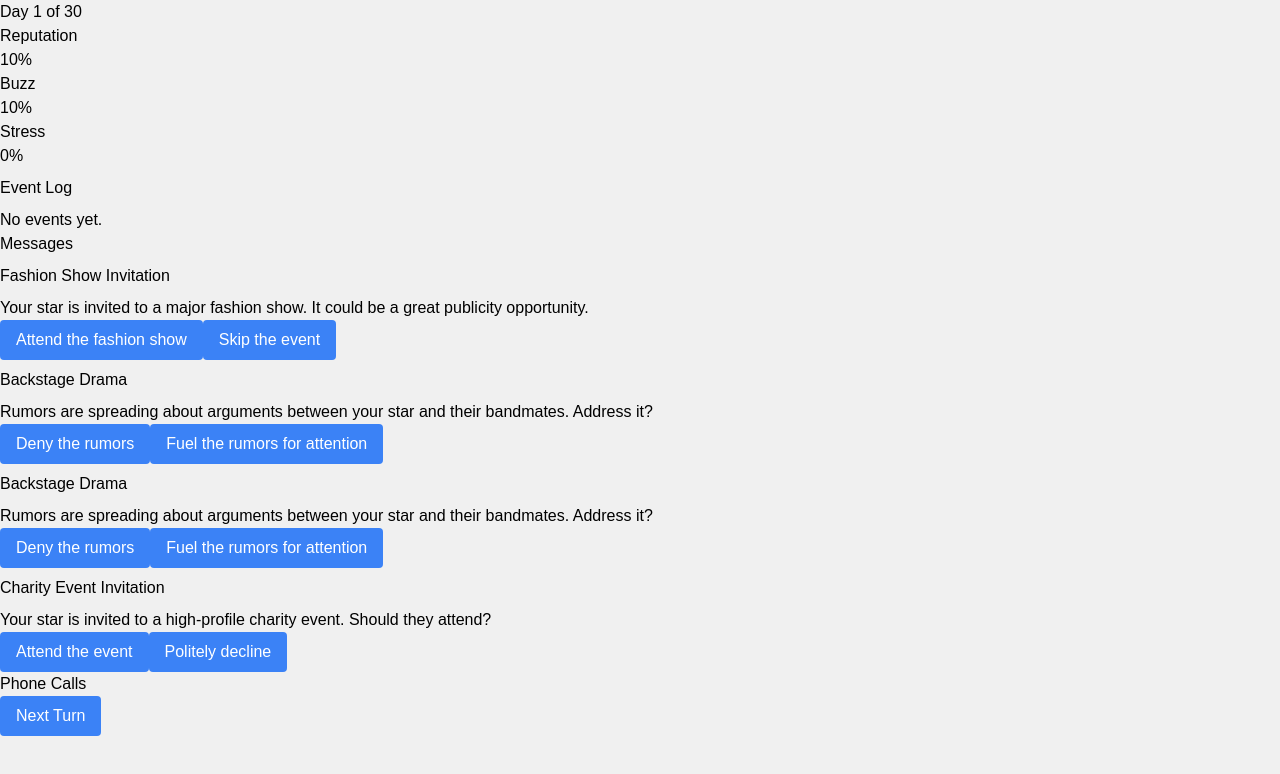
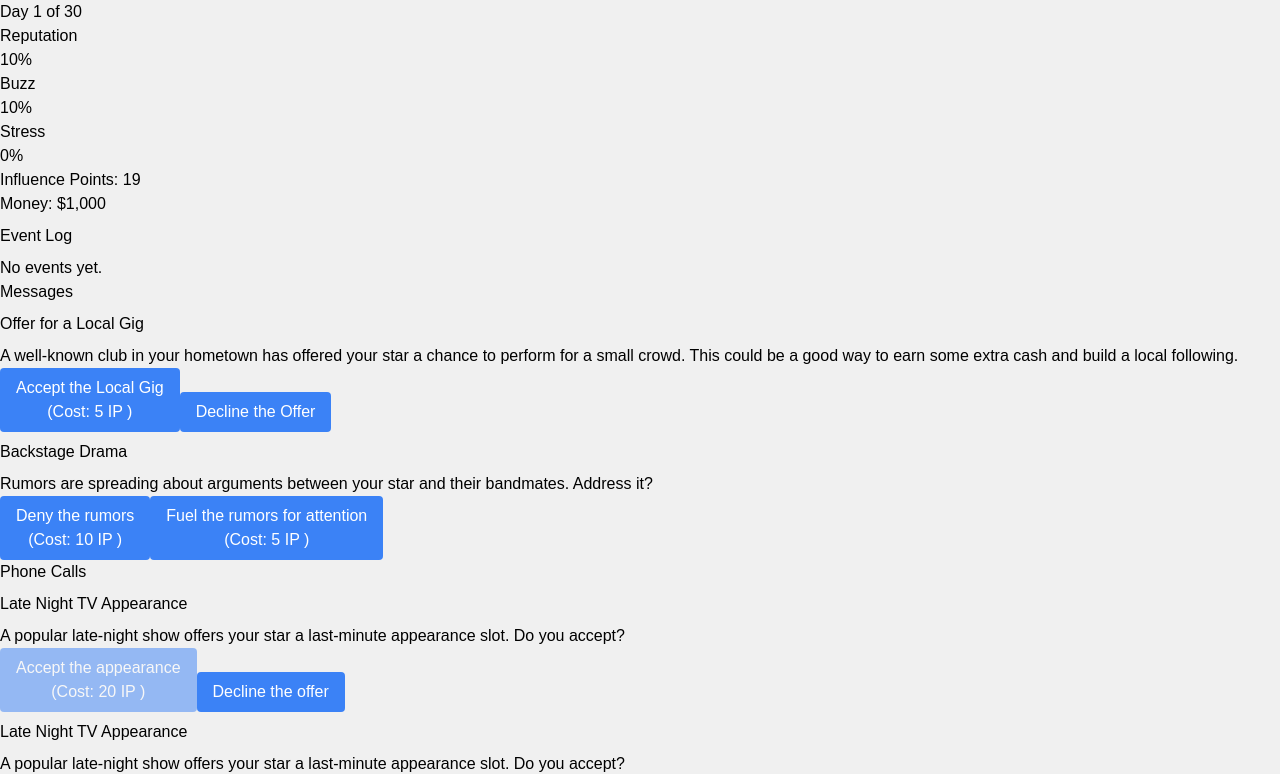
Before and after one commit to ashleyrevlett/github-gameoff-2024, a Vue app: page / in a window 1280 px wide. Shown: the top 774 px of the page. Built offline with nearby package versions, Linux system fonts and the light colour scheme.

Commit message:
Add resources and win condition

```diff
--- a/src/components/Message.vue
+++ b/src/components/Message.vue
@@ -8,8 +8,18 @@
         :key="choice.id"
         @click="handleChoice(choice.id)"
         class="btn m-1"
+        :disabled="choice.cost.ip > playerStore.influencePoints || choice.cost.money > playerStore.money"
       >
-        {{ choice.label }}
+        <span>{{ choice.label }}</span>
+        <div
+          v-if="choice.cost.ip > 0 || choice.cost.money > 0"
+          class="text-xs gap-3"
+        >
+          (Cost:
+          <span class="mr-1 inline-block" v-if="choice.cost.ip > 0">{{ choice.cost.ip }} IP</span>
+          <span class="ml-1 inline-block" v-if="choice.cost.money > 0">${{ choice.cost.money.toLocaleString() }}</span>
+          )
+        </div>
       </button>
     </div>
   </div>
@@ -17,7 +27,10 @@
 
 <script setup>
 import { useEventStore } from '../stores/eventStore';
+import { usePlayerStore } from '../stores/playerStore';
+
 const eventStore = useEventStore();
+const playerStore = usePlayerStore();
 
 const props = defineProps({
   event: Object,
@@ -27,5 +40,4 @@ function handleChoice(choiceId) {
   console.log('handleChoice', choiceId);
   eventStore.resolveEvent(props.event.id, choiceId);
 }
-
 </script>
--- a/src/components/Messages.vue
+++ b/src/components/Messages.vue
@@ -23,5 +23,5 @@ import { useEventStore } from '../stores/eventStore';
 
 const eventStore = useEventStore();
 const activeMessages = computed(() => eventStore.activeEvents.filter(e => e.type === 'message'));
-const activePhoneCalls = computed(() => eventStore.activeEvents.filter(e => e.type === 'phoneCall'));
+const activePhoneCalls = computed(() => eventStore.activeEvents.filter(e => e.type === 'phone_call'));
 </script>
--- a/src/components/Stats.vue
+++ b/src/components/Stats.vue
@@ -3,6 +3,10 @@
     <ProgressBar :percentage="playerStore.reputation" label="Reputation" />
     <ProgressBar :percentage="playerStore.popularity" label="Buzz" />
     <ProgressBar :percentage="playerStore.stress" label="Stress" />
+    <div class="flex justify-between mt-2">
+      <p class="text-sm">Influence Points: {{ playerStore.influencePoints }}</p>
+      <p class="text-sm">Money: ${{ playerStore.money.toLocaleString() }}</p>
+    </div>
   </div>
 </template>
 
--- a/src/events/events.json
+++ b/src/events/events.json
@@ -1,4 +1,109 @@
 [
+  {
+    "id": "local_gig",
+    "type": "message",
+    "title": "Offer for a Local Gig",
+    "description": "A well-known club in your hometown has offered your star a chance to perform for a small crowd. This could be a good way to earn some extra cash and build a local following.",
+    "expiresIn": 2,
+    "choices": [
+      {
+        "id": "accept_gig",
+        "label": "Accept the Local Gig",
+        "outcome": {
+          "money": 1000,
+          "popularity": 5,
+          "reputation": 2,
+          "stress": 3
+        },
+        "cost": {
+          "ip": 5,
+          "money": 0
+        }
+      },
+      {
+        "id": "decline_gig",
+        "label": "Decline the Offer",
+        "outcome": {
+          "reputation": -1,
+          "stress": -2
+        },
+        "cost": {
+          "ip": 0,
+          "money": 0
+        }
+      }
+    ]
+  },
+  {
+    "id": "festival_performance",
+    "type": "message",
+    "title": "Offer to Perform at a Music Festival",
+    "description": "A big regional music festival has invited your star to perform as an opening act. It’s a huge opportunity for exposure and money, but the demands are high.",
+    "expiresIn": 3,
+    "choices": [
+      {
+        "id": "book_festival",
+        "label": "Book the Festival Performance",
+        "outcome": {
+          "money": 5000,
+          "popularity": 15,
+          "reputation": 5,
+          "stress": 10
+        },
+        "cost": {
+          "ip": 15,
+          "money": 500
+        }
+      },
+      {
+        "id": "pass_on_festival",
+        "label": "Pass on the Festival",
+        "outcome": {
+          "reputation": -5,
+          "stress": -3
+        },
+        "cost": {
+          "ip": 0,
+          "money": 0
+        }
+      }
+    ]
+  },
+  {
+    "id": "tv_special",
+    "type": "phone_call",
+    "title": "Prime-Time TV Special",
+    "description": "A popular TV network is offering a paid prime-time slot for your star to perform live. This could be a massive payday, but also a high-stress opportunity that requires careful planning.",
+    "choices": [
+      {
+        "id": "book_tv_show",
+        "label": "Book the TV Special",
+        "outcome": {
+          "money": 7000,
+          "popularity": 20,
+          "reputation": 10,
+          "stress": 15
+        },
+        "cost": {
+          "ip": 25,
+          "money": 1000
+        }
+      },
+      {
+        "id": "decline_tv_show",
+        "label": "Decline the TV Special",
+        "outcome": {
+          "reputation": -5,
+          "stress": -5
+        },
+        "cost": {
+          "ip": 0,
+          "money": 0
+        }
+      }
+    ]
+  },
+
   {
     "id": "tabloid_scandal",
     "type": "phone_call",
@@ -12,6 +117,10 @@
           "popularity": 5,
           "reputation": -10,
           "stress": 5
+        },
+        "cost": {
+          "ip": 10,
+          "money": 0
         }
       },
       {
@@ -21,6 +130,10 @@
           "popularity": 10,
           "reputation": -5,
           "stress": 10
+        },
+        "cost": {
+          "ip": 0,
+          "money": 0
         }
       },
       {
@@ -30,6 +143,10 @@
           "popularity": 15,
           "reputation": 5,
           "stress": 8
+        },
+        "cost": {
+          "ip": 15,
+          "money": 500
         }
       }
     ]
@@ -48,6 +165,10 @@
           "popularity": 8,
           "reputation": 10,
           "stress": 3
+        },
+        "cost": {
+          "ip": 5,
+          "money": 200
         }
       },
       {
@@ -56,6 +177,10 @@
         "outcome": {
           "reputation": 2,
           "stress": -2
+        },
+        "cost": {
+          "ip": 0,
+          "money": 0
         }
       }
     ]
@@ -73,6 +198,10 @@
           "popularity": 12,
           "reputation": 6,
           "stress": 7
+        },
+        "cost": {
+          "ip": 20,
+          "money": 0
         }
       },
       {
@@ -81,6 +210,10 @@
         "outcome": {
           "reputation": -2,
           "stress": -3
+        },
+        "cost": {
+          "ip": 0,
+          "money": 0
         }
       }
     ]
@@ -99,6 +232,10 @@
           "popularity": -5,
           "reputation": 3,
           "stress": 5
+        },
+        "cost": {
+          "ip": 10,
+          "money": 0
         }
       },
       {
@@ -108,6 +245,10 @@
           "popularity": 15,
           "reputation": -10,
           "stress": 10
+        },
+        "cost": {
+          "ip": 5,
+          "money": 0
         }
       }
     ]
@@ -126,6 +267,10 @@
           "popularity": 10,
           "reputation": 5,
           "stress": 3
+        },
+        "cost": {
+          "ip": 10,
+          "money": 500
         }
       },
       {
@@ -134,6 +279,10 @@
         "outcome": {
           "reputation": -2,
           "stress": -1
+        },
+        "cost": {
+          "ip": 0,
+          "money": 0
         }
       }
     ]
--- a/src/stores/eventStore.js
+++ b/src/stores/eventStore.js
@@ -7,7 +7,7 @@ import { usePlayerStore } from './playerStore';
 
 export const useEventStore = defineStore('eventStore', {
   state: () => ({
-    activeEvents: [],  // Deferred-choice messages shown to the player
+    activeEvents: [],  // messages and phone calls
     eventPool: [],
     pastEvents: [],
   }),
@@ -41,12 +41,18 @@ export const useEventStore = defineStore('eventStore', {
       Remove the event from the active list.
       Log the event to the pastEvents array.
       */
-      const activeEvent = this.activeEvents.find(e => e.id === eventId);
+     const activeEvent = this.activeEvents.find(e => e.id === eventId);
       if (!activeEvent) return;
 
+      const playerStore = usePlayerStore();
+
       const choice = activeEvent.choices.find(c => c.id === choiceId);
+      if (playerStore.influencePoints < choice.cost.ip || playerStore.money < choice.cost.money) return;
+
       if (choice && choice.outcome) {
-        usePlayerStore().updateStats(choice.outcome);
+        playerStore.updateStats(choice.outcome);
+        playerStore.modifyInfluencePoints(-choice.cost.ip);
+        playerStore.modifyMoney(-choice.cost.money);
         this.logEvent(activeEvent, choice);
         this.activeEvents = this.activeEvents.filter(e => e.id !== eventId);
       }
--- a/src/stores/gameStore.js
+++ b/src/stores/gameStore.js
@@ -22,9 +22,17 @@ export const useGameStore = defineStore('gameStore', {
     },
 
     nextTurn() {
+      const playerStore = usePlayerStore();
+
+      if (playerStore.reputation >= 100 && playerStore.popularity >= 100 && playerStore.stress <= 100) {
+        this.isGameOver = true;
+        this.gameOverMessage = 'The artists is a superstar! You win!';
+        return;
+      }
+
       if (usePlayerStore().stress >= 100) {
         this.isGameOver = true;
-        this.gameOverMessage = 'The artist quit';
+        this.gameOverMessage = 'The artist burned out and quit';
         return;
       }
 
@@ -47,6 +55,7 @@ export const useGameStore = defineStore('gameStore', {
       }
 
       useEventStore().refreshEvents();
+      usePlayerStore().refreshResources();
 
       this.turn++;
     },
--- a/src/stores/playerStore.js
+++ b/src/stores/playerStore.js
@@ -6,6 +6,8 @@ export const usePlayerStore = defineStore('playerStore', {
     reputation: 10,
     popularity: 10,
     stress: 0,
+    influencePoints: 9,
+    money: 1000,
   }),
 
   actions: {
@@ -19,6 +21,15 @@ export const usePlayerStore = defineStore('playerStore', {
       if (outcome.stress) {
         this.modifyStress(outcome.stress);
       }
+      if (outcome.money) {
+        this.modifyMoney(outcome.money);
+      }
+    },
+    modifyInfluencePoints(amount) {
+      this.influencePoints = Math.max(0, Math.min(100, this.influencePoints + amount));
+    },
+    modifyMoney(amount) {
+      this.money = Math.max(0, Math.min(1000, this.money + amount));
     },
     modifyReputation(amount) {
       this.reputation = Math.max(0, Math.min(100, this.reputation + amount));
@@ -33,6 +44,12 @@ export const usePlayerStore = defineStore('playerStore', {
       this.reputation = 10;
       this.popularity = 10;
       this.stress = 0;
+      this.influencePoints = 9;
+      this.money = 1000;
+    },
+    refreshResources() {
+      this.influencePoints += 10;
+      // this.money += 100;
     },
   },
 });
--- a/src/styles/main.css
+++ b/src/styles/main.css
@@ -17,3 +17,7 @@ h1, h2, h3, h4 {
 .btn {
   @apply bg-blue-500 text-white px-4 py-2 rounded;
 }
+
+button:disabled {
+  @apply opacity-50 cursor-not-allowed;
+}
--- a/src/views/Game.vue
+++ b/src/views/Game.vue
@@ -7,7 +7,7 @@
         <EventLog />
       </div>
       <Messages />
-      <button @click="nextTurn" class="btn">Next Turn</button>
+      <button @click="nextTurn" class="btn" :disabled="!canAdvance">Next Turn</button>
     </div>
     <div v-else>
       <div class="p-4 border border-black mb-4">
@@ -22,7 +22,7 @@
 
 
 <script setup>
-import { ref, onMounted } from 'vue';
+import { computed, onMounted } from 'vue';
 
 import Stats from "../components/Stats.vue";
 import EventLog from "../components/EventLog.vue";
@@ -30,6 +30,13 @@ import Messages from "../components/Messages.vue";
 
 import { useGameStore } from '../stores/gameStore';
 const gameStore = useGameStore();
+
+import { useEventStore } from '../stores/eventStore';
+const eventStore = useEventStore();
+
+const canAdvance = computed(() => {
+  return eventStore.activeEvents.length === 0;
+});
 
 onMounted(() => {
   gameStore.startNewGame();
```
